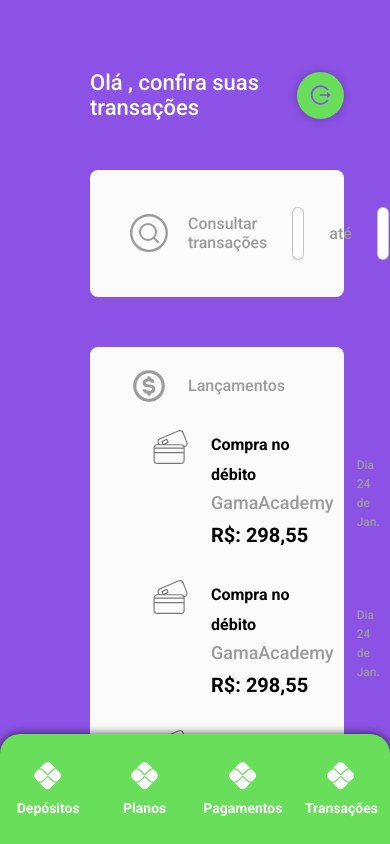
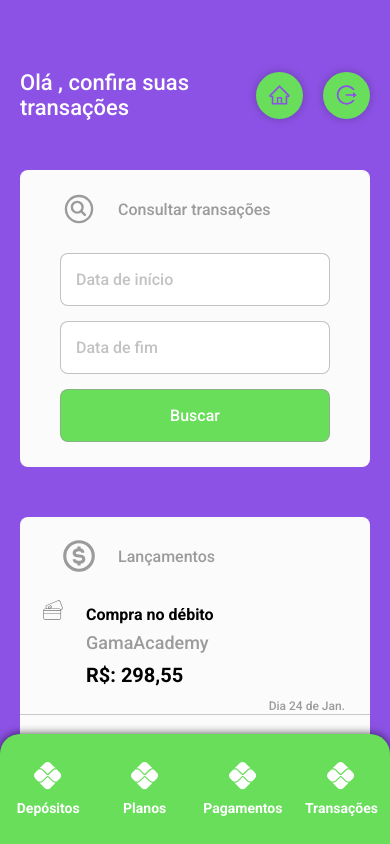
Before and after one commit to filipemelo2002/gama-bank, a React (Create React App) app: page /dashboard/transacoes in a window 390 px wide. Built offline with nearby package versions, Linux system fonts and the light colour scheme; sample sign-in values are in the browser's storage.

Commit message:
Add responsive on transactions page

```diff
--- a/src/components/TransactionItem/style.ts
+++ b/src/components/TransactionItem/style.ts
@@ -2,6 +2,7 @@ import styled from 'styled-components';
 
 export const Container = styled.div`
   display: flex;
+  flex-wrap: wrap;
   justify-content: space-between;
   margin-top: 25px;
   padding-right: 50px;
@@ -37,6 +38,20 @@ export const Container = styled.div`
       color: #9b9b9b;
     }
   }
+
+  @media (max-width: 425px) {
+    padding-right: 0;
+    border-bottom: 1px solid rgba(0, 0, 0, 0.2);
+
+    &:last-of-type {
+      border-bottom: 0;
+    }
+
+    img {
+      height: 20px;
+      width: 20px;
+    }
+  }
 `;
 
 export const Left = styled.div`
@@ -46,5 +61,14 @@ export const Left = styled.div`
 `;
 
 export const Right = styled.div`
-  align-self: center;
+  padding-right: 0;
+
+  @media (max-width: 425px) {
+    flex: 1 0 100%;
+
+    div {
+      text-align: right;
+      padding-right: 25px;
+    }
+  }
 `;
--- a/src/pages/dashBoard/Transactions/index.tsx
+++ b/src/pages/dashBoard/Transactions/index.tsx
@@ -1,9 +1,17 @@
 import React from 'react';
-import { Container, FirstCard, CardHeader, SecondCard } from './style';
+import {
+  Row,
+  Container,
+  FirstCard,
+  CardHeader,
+  SecondCard,
+  Link,
+} from './style';
 
+import { AiOutlineHome } from 'react-icons/ai';
 import { BiDollarCircle } from 'react-icons/bi';
+import { IoSearchCircleOutline } from 'react-icons/io5';
 import TransactionItem from '../../../components/TransactionItem';
-import Search from '../../../img/Search.svg';
 import { useSelector } from 'react-redux';
 import Logout from '../../../components/LogoutButton';
 
@@ -13,27 +21,48 @@ const Transactions: React.FC = () => {
     <Container>
       <header>
         <span>Olá {nome}, confira suas transações</span>
+        <Link to="/dashboard/">
+          <AiOutlineHome size={30} color="#8C52E5" />
+        </Link>
         <Logout />
       </header>
       <FirstCard>
-        <img src={Search} alt="search" />
-        <h1>Consultar transações</h1>
+        <CardHeader>
+          <IoSearchCircleOutline size={38} color="#9B9B9B" />
+          <h1>Consultar transações</h1>
+        </CardHeader>
 
-        <form action="">
-          <input type="text" placeholder="21/02/2021" />
-          <p>até</p>
-          <input type="text" placeholder="21/02/2021" />
-          <button type="submit">Buscar</button>
+        <form>
+          <Row>
+            <input
+              type="text"
+              placeholder="Data de início"
+              onFocus={e => (e.target.type = 'date')}
+              onBlur={e => e.target.value === '' && (e.target.type = 'text')}
+            />
+            <span>até</span>
+            <input
+              type="text"
+              placeholder="Data de fim"
+              onFocus={e => (e.target.type = 'date')}
+              onBlur={e => e.target.value === '' && (e.target.type = 'text')}
+            />
+            <button type="submit">Buscar</button>
+          </Row>
         </form>
       </FirstCard>
       <SecondCard>
         <CardHeader>
-          <BiDollarCircle size={38} color="#9b9b9b" />
+          <BiDollarCircle size={38} color="#9B9B9B" />
           <h1>Lançamentos</h1>
         </CardHeader>
-        <TransactionItem />
-        <TransactionItem />
-        <TransactionItem />
+        <div>
+          <TransactionItem />
+          <TransactionItem />
+          <TransactionItem />
+          <TransactionItem />
+          <TransactionItem />
+        </div>
       </SecondCard>
     </Container>
   );
--- a/src/pages/dashBoard/Transactions/style.ts
+++ b/src/pages/dashBoard/Transactions/style.ts
@@ -1,55 +1,61 @@
 import styled from 'styled-components';
+import { Link as a } from 'react-router-dom';
 
 export const Container = styled.div`
+  width: 100%;
+  max-width: 910px;
   display: flex;
   flex-direction: column;
-  padding-bottom: 40px;
+  padding-top: 70px;
+  padding-left: 90px;
+  padding-right: 90px;
+  padding-bottom: 90px;
 
   header {
-    margin-top: 70px;
-    margin-left: 90px;
     display: flex;
+    width: 100%;
+    max-width: 910px;
     align-items: center;
-    justify-content: space-between;
-    width: 65vw;
+    span {
+      color: #ffffff;
+      font-family: Roboto;
+      font-size: 1.375rem;
+    }
+    a {
+      margin-left: auto;
+    }
+  }
 
   span {
     color: #ffffff;
     font-family: Roboto;
     font-size: 22px;
   }
+
+  @media (max-width: 768px) {
+    padding: 70px 40px 90px;
+  }
+
+  @media (max-width: 425px) {
+    padding: 70px 20px;
+  }
+
+  @media (max-width: 375px) {
+    padding: 40px 10px;
   }
 `;
 
 export const FirstCard = styled.div`
-  display: flex;
-  flex-direction: row;
-  align-items: center;
   background: #fbfbfb;
   margin-top: 50px;
-  margin-left: 90px;
-  padding-left: 40px;
-  width: 65vw;
-  height: 15vh;
+  width: 100%;
   border-radius: 8px;
-
-  h1 {
-    margin-left: 20px;
-    color: #9b9b9b;
-    font-family: Roboto;
-    font-weight: 400;
-    font-size: 16px;
-    margin-right: 25px;
-  }
-
-  form {
-    display: flex;
-    flex-direction: row;
-    align-items: center;
 
   input {
     height: 53px;
-      width: 45%;
+    width: 100%;
+    max-width: 30%;
+    padding-left: 15px;
     margin-right: 25px;
     border: 1px solid #9b9b9b9b;
     border-radius: 8px;
@@ -57,48 +63,128 @@ export const FirstCard = styled.div`
 
     ::placeholder {
       color: #9b9b9b9b;
+      padding-left: 15px;
     }
   }
 
-    p {
-      color: #9b9b9b;
-      font-family: Roboto;
-      font-weight: 400;
-      font-size: 16px;
+  span {
+    color: #000;
     margin-right: 25px;
   }
 
   button {
     height: 53px;
-      width: 30%;
+    width: 100%;
+    max-width: 23%;
+    padding: 8px 16px;
     background: #68de5a;
     color: #ffffff;
     border: 1px solid #9b9b9b9b;
     border-radius: 8px;
+  }
+
+  @media (max-width: 1024px) {
+    input {
+      flex: 1;
+      width: auto;
+      max-width: unset;
+      margin-right: 0;
+    }
+
+    span {
+      margin: 0 25px;
+    }
+
+    button {
+      flex: 1 0 100%;
+      max-width: 100%;
+      margin-top: 15px;
+      padding: 8px 0;
+    }
+  }
+
+  @media (max-width: 425px) {
+    span {
+      display: none;
+    }
+
+    input {
+      flex: 1 0 100%;
+      max-width: 100%;
+      padding: 8px 0;
+
+      &:last-of-type {
+        margin-top: 15px;
+        margin-left: 0;
+      }
+    }
+  }
+
+  @media (max-width: 375px) {
+    input {
+      flex: 1 0 100%;
+      max-width: 100%;
+      padding: 8px 0;
+
+      &:last-of-type {
+        margin-top: 15px;
+        margin-left: 0;
+      }
     }
   }
 `;
 
 export const CardHeader = styled.div`
   display: flex;
-  align-items: center;
+  margin-top: 20px;
+  margin-left: 40px;
   h1 {
     margin-left: 20px;
     color: #9b9b9b;
     font-family: Roboto;
     font-weight: 400;
     font-size: 16px;
+    align-self: center;
   }
+`;
+
+export const Row = styled.div`
+  display: flex;
+  flex-wrap: wrap;
+  align-items: center;
+  margin: 25px 40px;
 `;
 
 export const SecondCard = styled.div`
   background: #fbfbfb;
   margin-top: 50px;
-  margin-left: 90px;
-  padding-top: 20px;
-  padding-left: 40px;
+  overflow: hidden;
   padding-bottom: 25px;
-  width: 65vw;
   min-height: 30vh;
   border-radius: 8px;
 `;
+
+export const Link = styled(a)`
+  text-decoration: none;
+
+  width: 47px;
+  height: 47px;
+  display: flex;
+  margin-right: 20px;
+  align-items: center;
+  justify-content: center;
+  background: #68de5a;
+  border-radius: 50%;
+  border: 0;
+  transition: all 0.2s ease;
+  -webkit-box-shadow: 0px 0px 10px 0px rgba(0, 0, 0, 0.24);
+  -moz-box-shadow: 0px 0px 10px 0px rgba(0, 0, 0, 0.24);
+  box-shadow: 0px 0px 10px 0px rgba(0, 0, 0, 0.24);
+  :hover {
+    transform: scale(1.1);
+  }
+
+  svg {
+    margin: 10px 12px;
+  }
+`;
```
Lines whose indentation alone changed are shown as unchanged.
